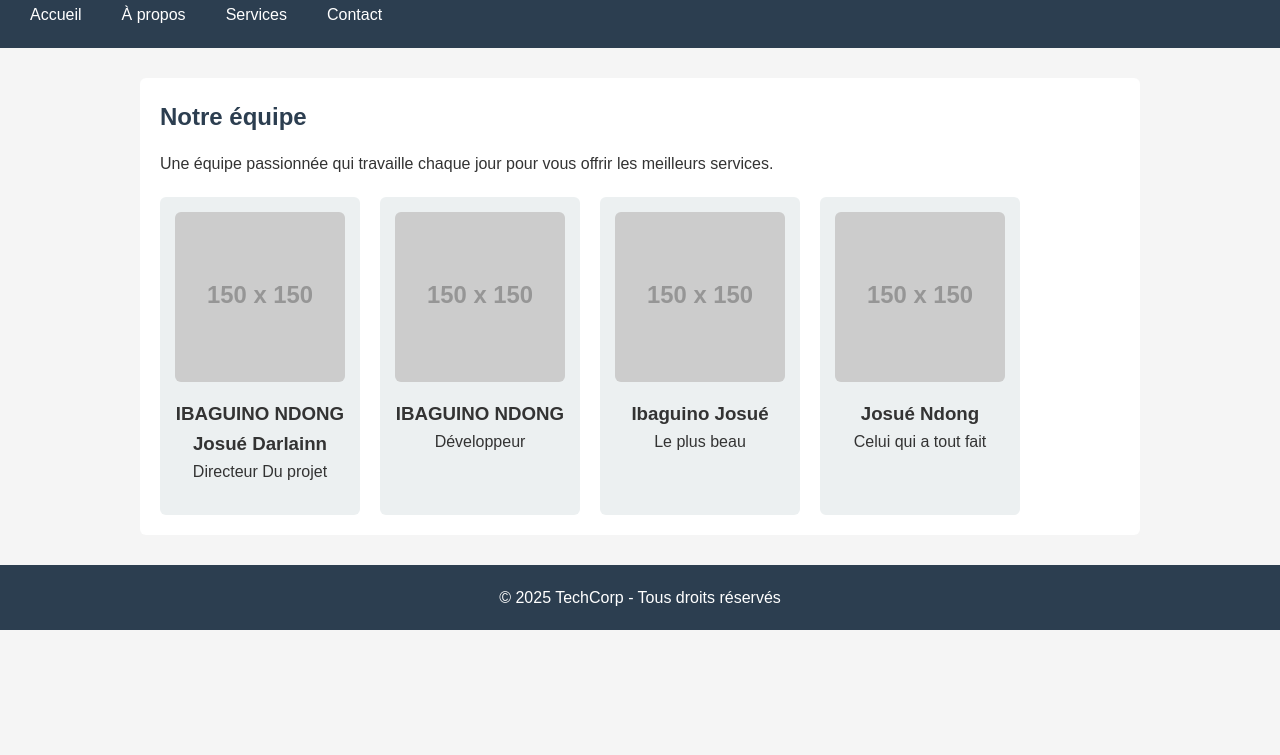
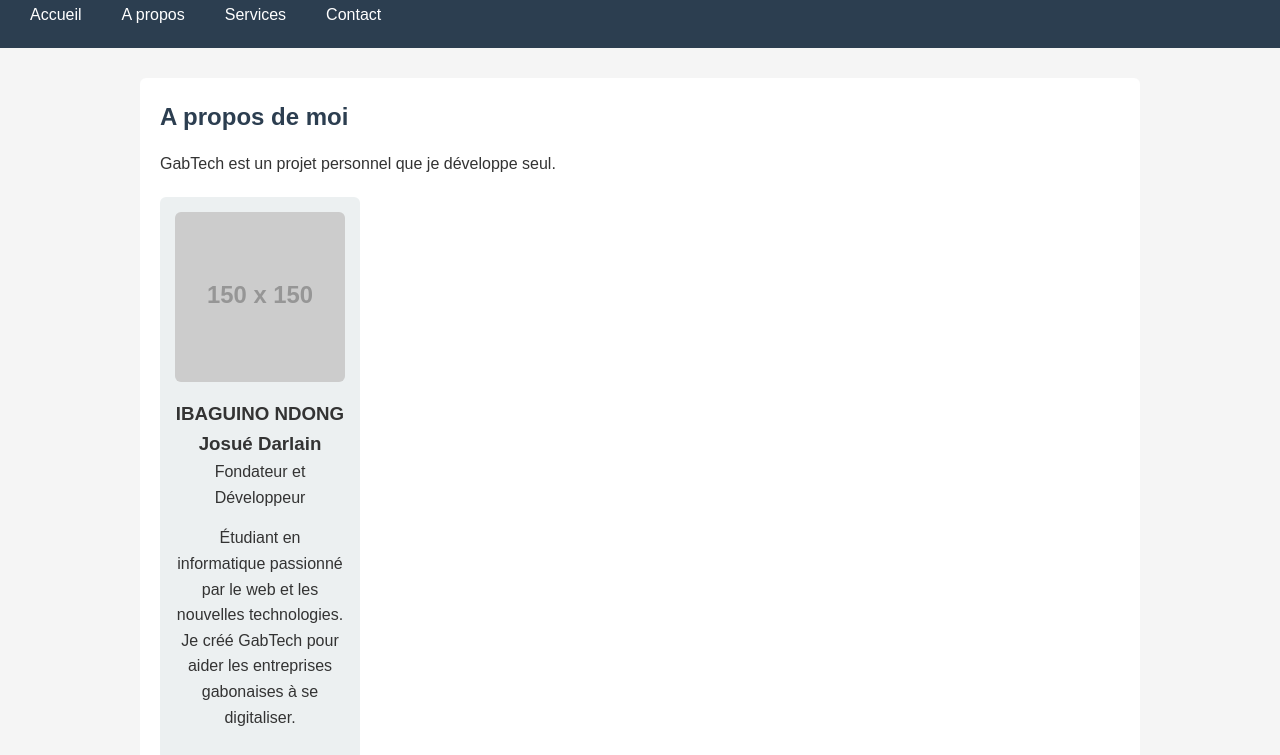
Before and after one commit to ibaguinojosue8-debug/TP02-Entreprise-IBAGUINO, a plain HTML site: page about.html in a window 1280 px wide. Shown: the part 79-834 px from the top of the page. Before the commit the page ends 800 px from the top, so only its background shows below. Drawn offline with Linux system fonts and the light colour scheme; placeholder pictures from the web are drawn by us.

Commit message:
Update about.html

```diff
--- a/about.html
+++ b/about.html
@@ -2,18 +2,17 @@
 <html lang="fr">
 <head>
 <meta charset="UTF-8">
-    <meta name="viewport" content="width=device-width, initial-scale=1.0">
-    <title>À propos - TechCorp</title>
+<title>A propos - GabTech</title>
 <link rel="stylesheet" href="style.css">
 </head>
 <body>
 
 <header>
-        <h1>TechCorp</h1>
-        <nav aria-label="Menu principal">
+<h1>GabTech</h1>
+<nav>
 <ul>
 <li><a href="index.html">Accueil</a></li>
-                <li><a href="about.html">À propos</a></li>
+<li><a href="about.html">A propos</a></li>
 <li><a href="services.html">Services</a></li>
 <li><a href="contact.html">Contact</a></li>
 </ul>
@@ -21,38 +20,25 @@
 </header>
 
 <main>
-        <h2>Notre équipe</h2>
-        <p>
-            Une équipe passionnée qui travaille chaque jour pour vous offrir
-            les meilleurs services.
-        </p>
+<h2>A propos de moi</h2>
+<p>GabTech est un projet personnel que je développe seul.</p>
 
 <ul class="equipe">
 <li>
-                <img src="https://via.placeholder.com/150" alt="Photo d' IBAGUINO">
-                <h3>IBAGUINO NDONG Josué Darlainn</h3>
-                <p>Directeur Du projet</p>
-            </li>
-            <li>
-                <img src="https://via.placeholder.com/150" alt="Photo de NDONG">
-                <h3>IBAGUINO NDONG</h3>
-                <p>Développeur</p>
-            </li>
-            <li>
-                <img src="https://via.placeholder.com/150" alt="Photo de Josué">
-                <h3>Ibaguino Josué</h3>
-                <p>Le plus beau</p>
-            </li>
-            <li>
-                <img src="https://via.placeholder.com/150" alt="Photo de Darlain">
-                <h3>Josué Ndong</h3>
-                <p>Celui qui a tout fait</p>
+<img src="https://via.placeholder.com/150" alt="photo">
+<h3>IBAGUINO NDONG Josué Darlain</h3>
+<p>Fondateur et Développeur</p>
+<p>Étudiant en informatique passionné par le web et les nouvelles technologies. Je créé GabTech pour aider les entreprises gabonaises à se digitaliser.</p>
 </li>
 </ul>
+
+<h2>Ma mission</h2>
+<p>Proposer des solutions numériques simples et adaptées aux réalités du marché gabonais.</p>
+
 </main>
 
 <footer>
-        <p>&copy; 2025 TechCorp - Tous droits réservés</p>
+<p>GabTech - Libreville, Gabon - 2025</p>
 </footer>
 
 </body>
```
Lines whose indentation alone changed are shown as unchanged.
